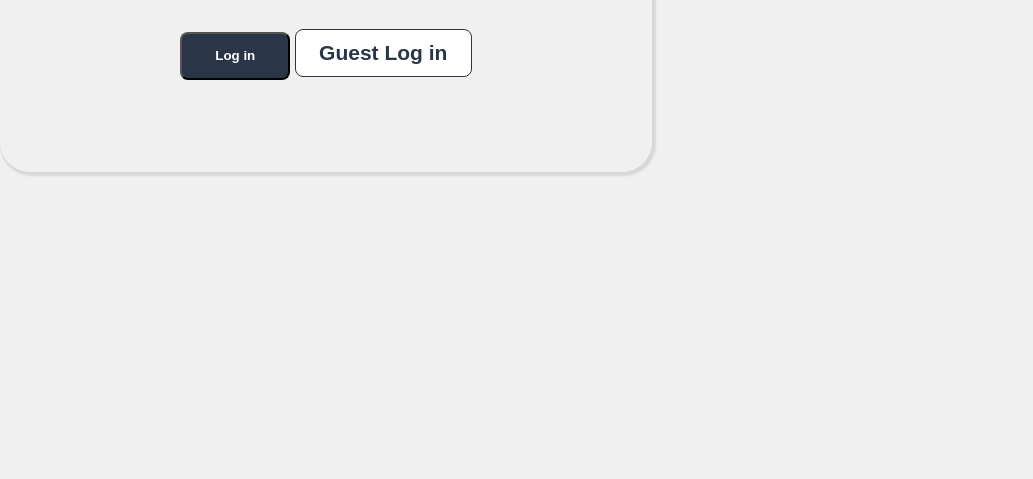
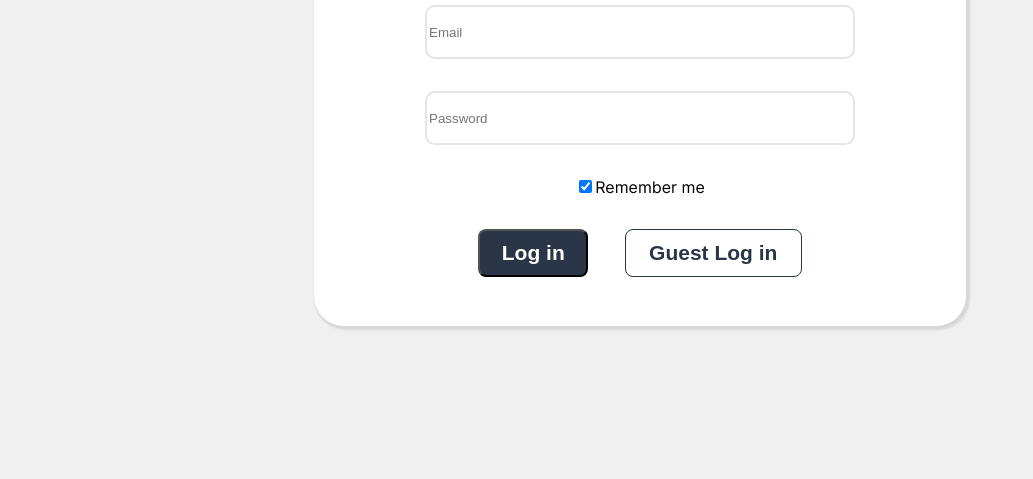
Before and after one commit to RaudelGomez/Join-Project, a plain HTML site: page index.html in a window 1280 px wide. Shown: the part 321-800 px from the top of the page, without its empty margins (0-1033 px from the left). Drawn offline with Linux system fonts and the light colour scheme.

Commit message:
Update
bugfixes- Positionings

open Task:
-Log in Bottem Line
-remeber me button
-padding in placeholder
-symbols in placeholder

```diff
--- a/assets/css/login.css
+++ b/assets/css/login.css
@@ -1,4 +1,10 @@
 
+.bodyLogin{
+    height: 100vh;
+    display: flex;
+    justify-content: center;
+    align-items: center;
+}
 .HeadlinerLogin{
     width: 315px;
     height: 89px;
@@ -9,10 +15,12 @@
     font-size: 61px;
     line-height: 73.2px;
     font-weight: 700;
+    border-bottom: 3px solid #29ABE2;
+
 }
 
 .loginBox{
-
+    background-color: white;
     box-shadow: 2px 2px 2px 2px rgba(0, 0, 0, 0.1);
     border-radius: 30px;
     display: flex;
@@ -25,17 +33,20 @@
     padding:
     48px, 115px, 48px, 115px ;
 
+
 }
 .loginInputFields{
     display: flex;
     justify-content: center;
     align-items: center;
+    flex-wrap: wrap;
+    gap: 32px;
 }
 .emailClass{
     width: 422px;
     height: 48px;
     border-radius: 10px;
-    border: 1px solid;
+    border: 2px solid rgba(0,0,0,0.1);
     padding: 12px, 21px, 12px, 21px;
     gap: 10px;
 }
@@ -43,7 +54,7 @@
     width: 422px;
     height: 48px;
     border-radius: 10px;
-    border: 1px solid;
+    border:  2px solid rgba(0,0,0,0.1);
     padding: 12px, 21px, 12px, 21px;
     gap: 10px;
 
@@ -59,6 +70,9 @@
     color: white;
     padding: 15px, 24px, 15px, 24px;
     gap: 10px;
+    margin-right: 32px;
+    font-size: 21px;
+
 }
 .guestLogin{
     width: 177px;
--- a/index.html
+++ b/index.html
@@ -11,7 +11,7 @@
 </head>
 
 <body>
-
+    <div class="bodyLogin">
         <div class="loginBox">
             <div>
                 <div class="HeadlinerLogin">Log in</div>
@@ -20,12 +20,14 @@
                 <input type="email" class="emailClass" placeholder="Email">
                 <input type="password" class="passwordClass" placeholder="Password">
             </div>
-            <div># Remember me</div>
+            <div class="checkboxContainer">
+            <input type="checkbox" checked="checked" class="checkboxClass">Remember me
+            </div>
             <div class="enterButtons">
                 <button class="loginButton">Log in</button> <button class="guestLogin"> Guest Log in</button>
             </div>
         </div>
-
+    </div>
 </body>
 
 </html>
```
